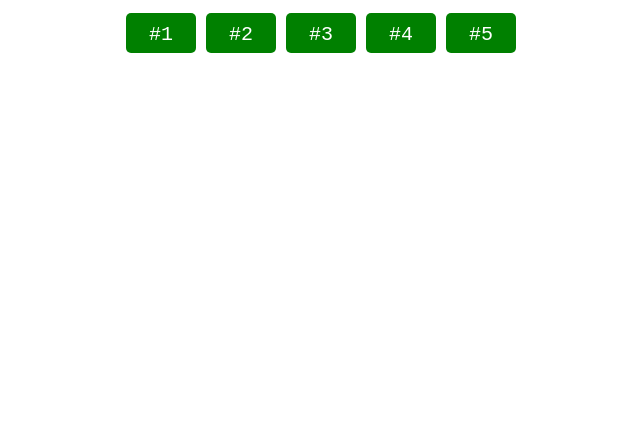
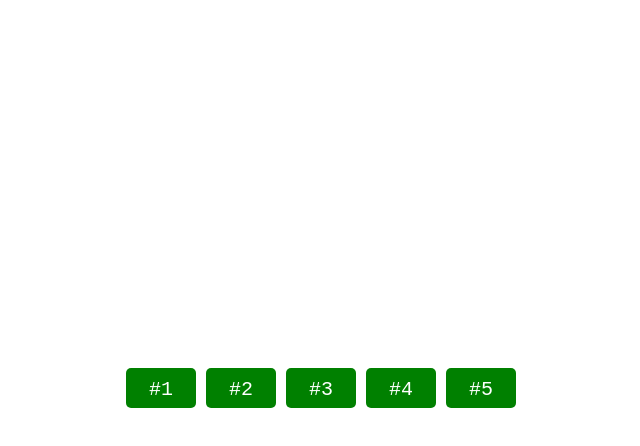
Before and after one commit to khalidmahamud/100_Days_CSS_Challange_Solution, a plain HTML site: page index.html in a window 1280 px wide. Shown: the whole page, without its empty margins (319-959 px from the left). Drawn offline with Linux system fonts and the light colour scheme.

Commit message:
update index.html

```diff
--- a/index.html
+++ b/index.html
@@ -7,9 +7,12 @@
 
     <style>
         body {
+            height: 95vh;
             display: flex;
             justify-content: center;
+            align-items: center;
             flex-wrap: wrap;
+            align-content: center;
         }
 
         .links {
```
